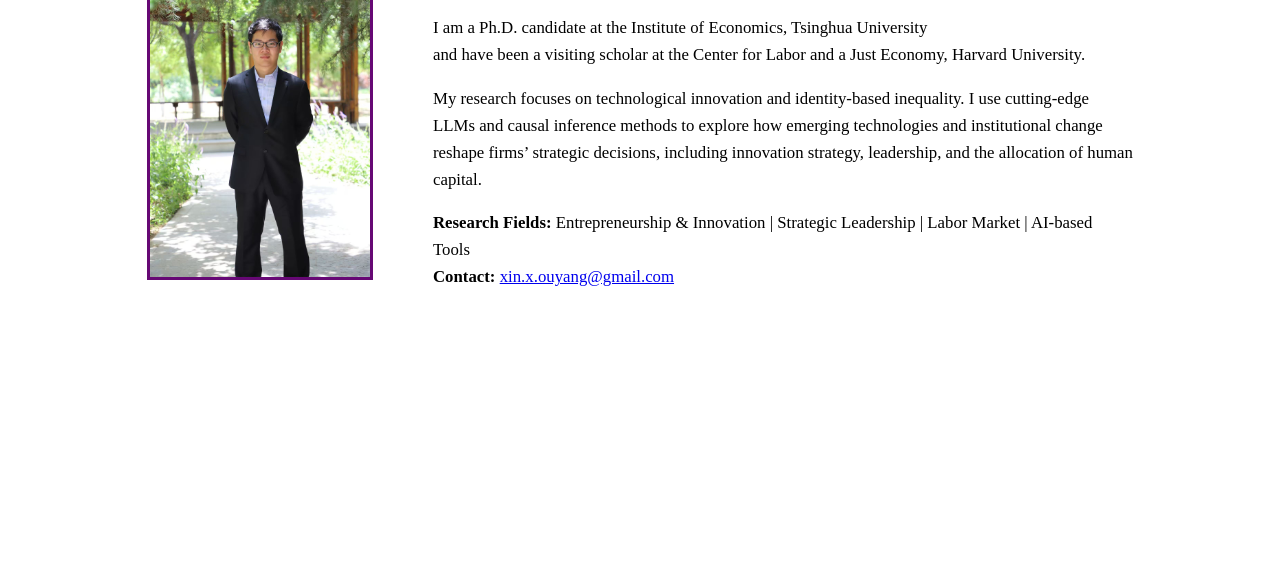
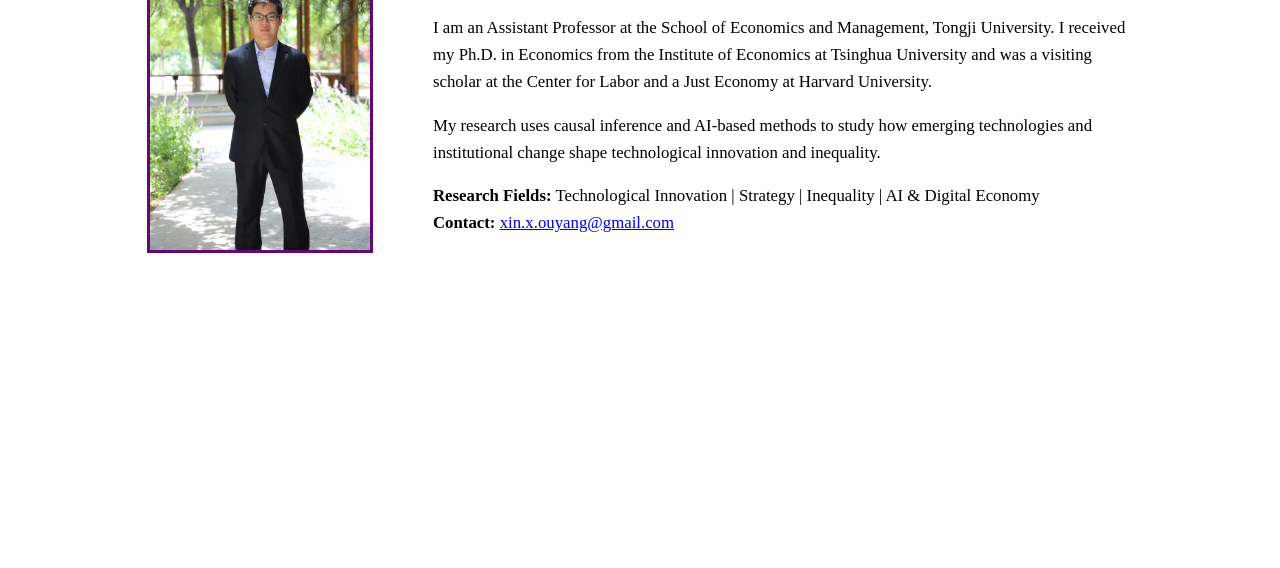
Before and after one commit to xinouyang-oyx/xinouyang-oyx.github.io, a plain HTML site: page index.html in a window 1280 px wide. Shown: the part 232-800 px from the top of the page. Drawn offline with Linux system fonts and the light colour scheme.

Commit message:
Update index.html

```diff
--- a/index.html
+++ b/index.html
@@ -3,15 +3,26 @@
 <head>
   <meta charset="UTF-8">
   <meta name="viewport" content="width=device-width, initial-scale=1.0">
+
   <title>Xin Ouyang - Home</title>
-  <!-- 引入样式 -->
+
+  <!-- Stylesheet -->
   <link rel="stylesheet" href="style.css">
-  <meta name="description" content="欧阳鑫，清华大学经济学研究所，研究方向：创新与不平等。">
-<meta name="keywords" content="欧阳鑫, 清华大学, 经济学研究所, Tsinghua University, Institute of Economics">
 
+  <!-- SEO -->
+  <meta
+    name="description"
+    content="Xin Ouyang is an Assistant Professor at the School of Economics and Management, Tongji University. His research focuses on technological innovation and inequality."
+  >
+  <meta
+    name="keywords"
+    content="Xin Ouyang, 欧阳鑫, Tongji University, Tsinghua University, technological innovation, inequality, causal inference, artificial intelligence"
+  >
 </head>
+
 <body>
-  <!-- 导航栏 -->
+
+  <!-- Navigation -->
   <nav>
     <ul>
       <li><a href="index.html" class="active">Home</a></li>
@@ -22,26 +33,41 @@
     </ul>
   </nav>
 
-  <!-- 首页内容 -->
+  <!-- Home -->
   <main class="home-container">
-    <img src="photo.jpg" alt="Xin Ouyang Photo" />
+
+    <img src="photo.jpg" alt="Xin Ouyang">
+
     <div class="text">
+
       <h1>Xin Ouyang</h1>
+
       <p>
-        I am a Ph.D. candidate at the Institute of Economics, Tsinghua University<br>
-        and have been a visiting scholar at the Center for Labor and a Just Economy, Harvard University.
+        I am an Assistant Professor at the School of Economics and Management,
+        Tongji University. I received my Ph.D. in Economics from the Institute
+        of Economics at Tsinghua University and was a visiting scholar at the
+        Center for Labor and a Just Economy at Harvard University.
       </p>
+
       <p>
-        My research focuses on technological innovation and identity-based inequality.
-        I use cutting-edge LLMs and causal inference methods to explore
-        how emerging technologies and institutional change reshape firms’ strategic decisions,
-        including innovation strategy, leadership, and the allocation of human capital.
+        My research uses causal inference and AI-based methods to study how
+        emerging technologies and institutional change shape technological
+        innovation and inequality.
       </p>
+
       <p>
-        <strong>Research Fields:</strong> Entrepreneurship & Innovation | Strategic Leadership | Labor Market | AI-based Tools<br>
-        <strong>Contact:</strong> <a href="mailto:xin.x.ouyang@gmail.com" class="email">xin.x.ouyang@gmail.com</a>
+        <strong>Research Fields:</strong>
+        Technological Innovation | Strategy | Inequality | AI & Digital Economy
+        <br>
+        <strong>Contact:</strong>
+        <a href="mailto:xin.x.ouyang@gmail.com" class="email">
+          xin.x.ouyang@gmail.com
+        </a>
       </p>
+
     </div>
+
   </main>
+
 </body>
 </html>
```
